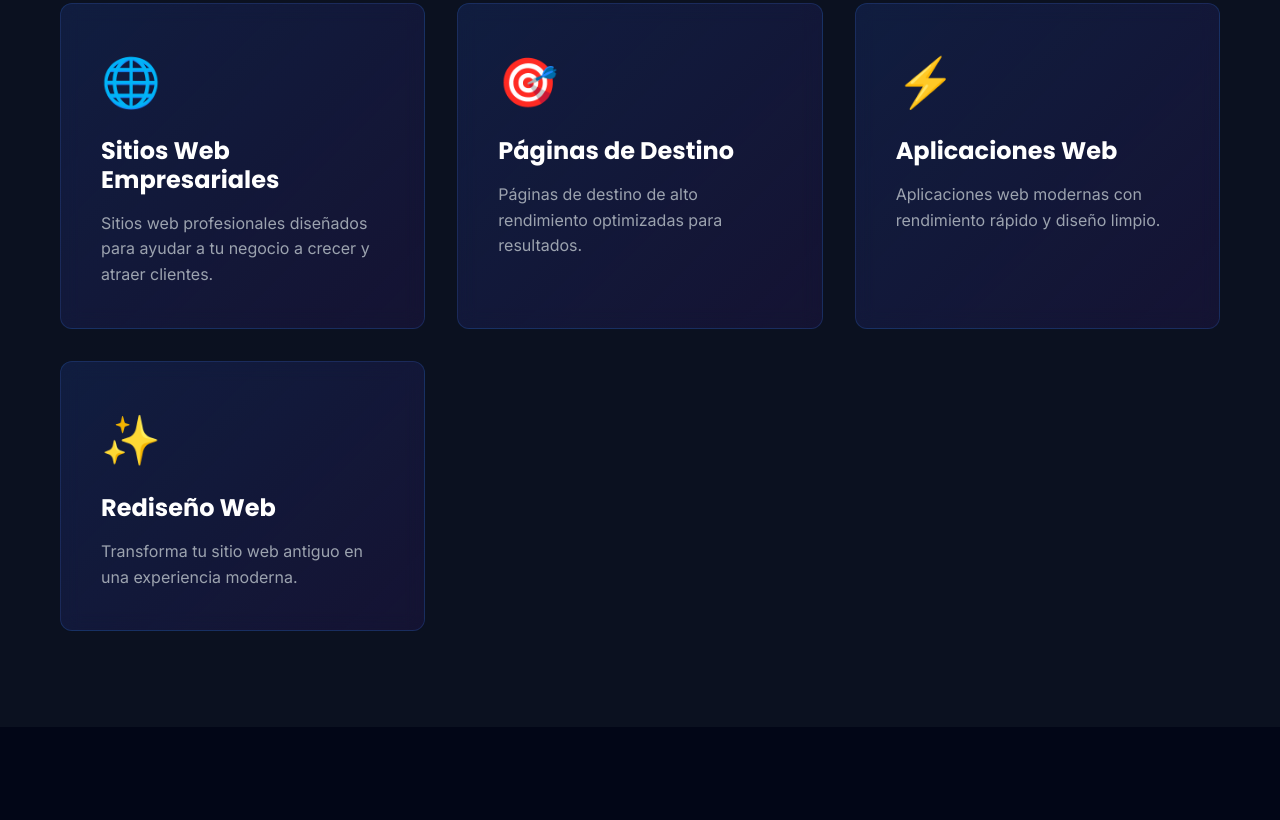
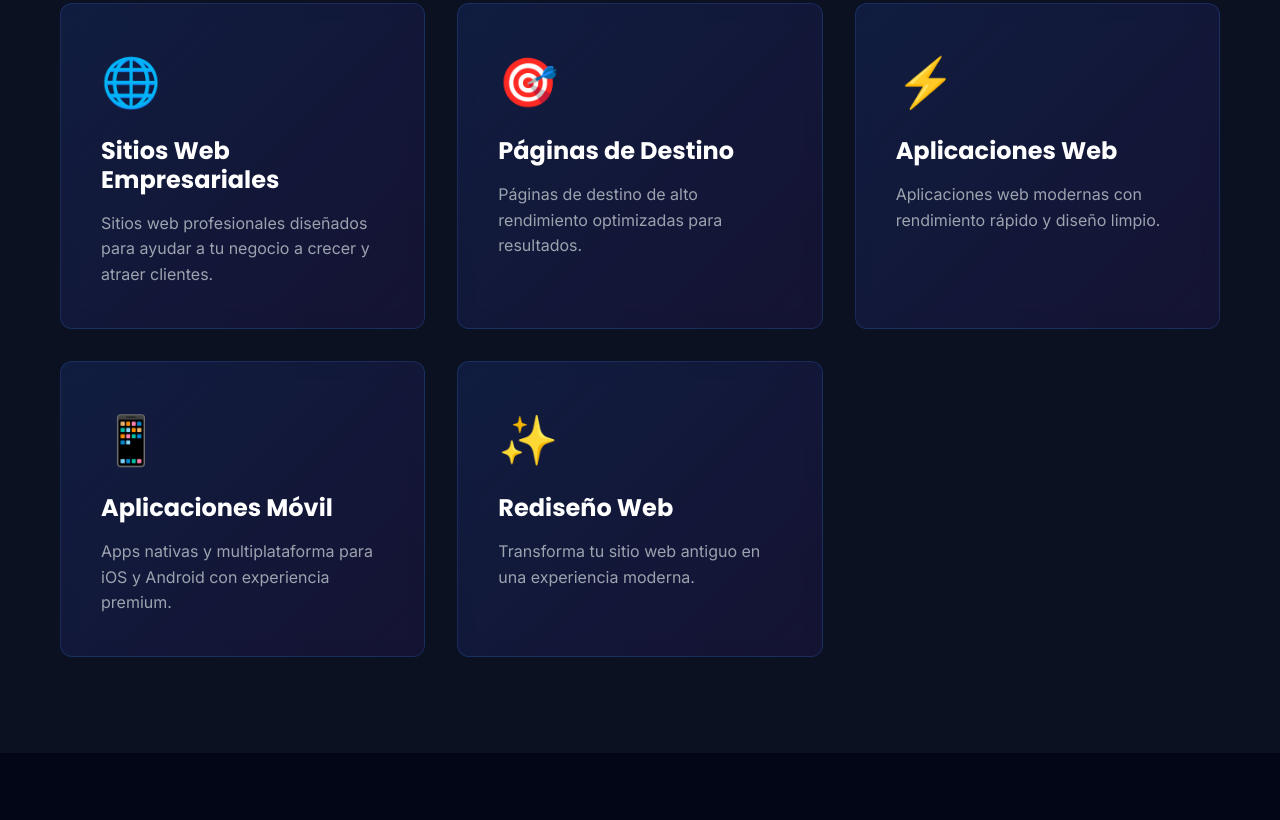
Before and after one commit to BrandonSantacruz/webporta, a website: page index.html in a window 1280 px wide. Shown: the part 1113-1933 px from the top of the page. Drawn offline with Linux system fonts and the light colour scheme.

Commit message:
Agregar servicio de Aplicaciones Móvil

```diff
--- a/index.html
+++ b/index.html
@@ -66,6 +66,11 @@
                     <div class="service-icon">⚡</div>
                     <h3 class="service-title">Aplicaciones Web</h3>
                     <p class="service-description">Aplicaciones web modernas con rendimiento rápido y diseño limpio.</p>
+                </div>
+                <div class="service-card">
+                    <div class="service-icon">📱</div>
+                    <h3 class="service-title">Aplicaciones Móvil</h3>
+                    <p class="service-description">Apps nativas y multiplataforma para iOS y Android con experiencia premium.</p>
                 </div>
                 <div class="service-card">
                     <div class="service-icon">✨</div>
```
